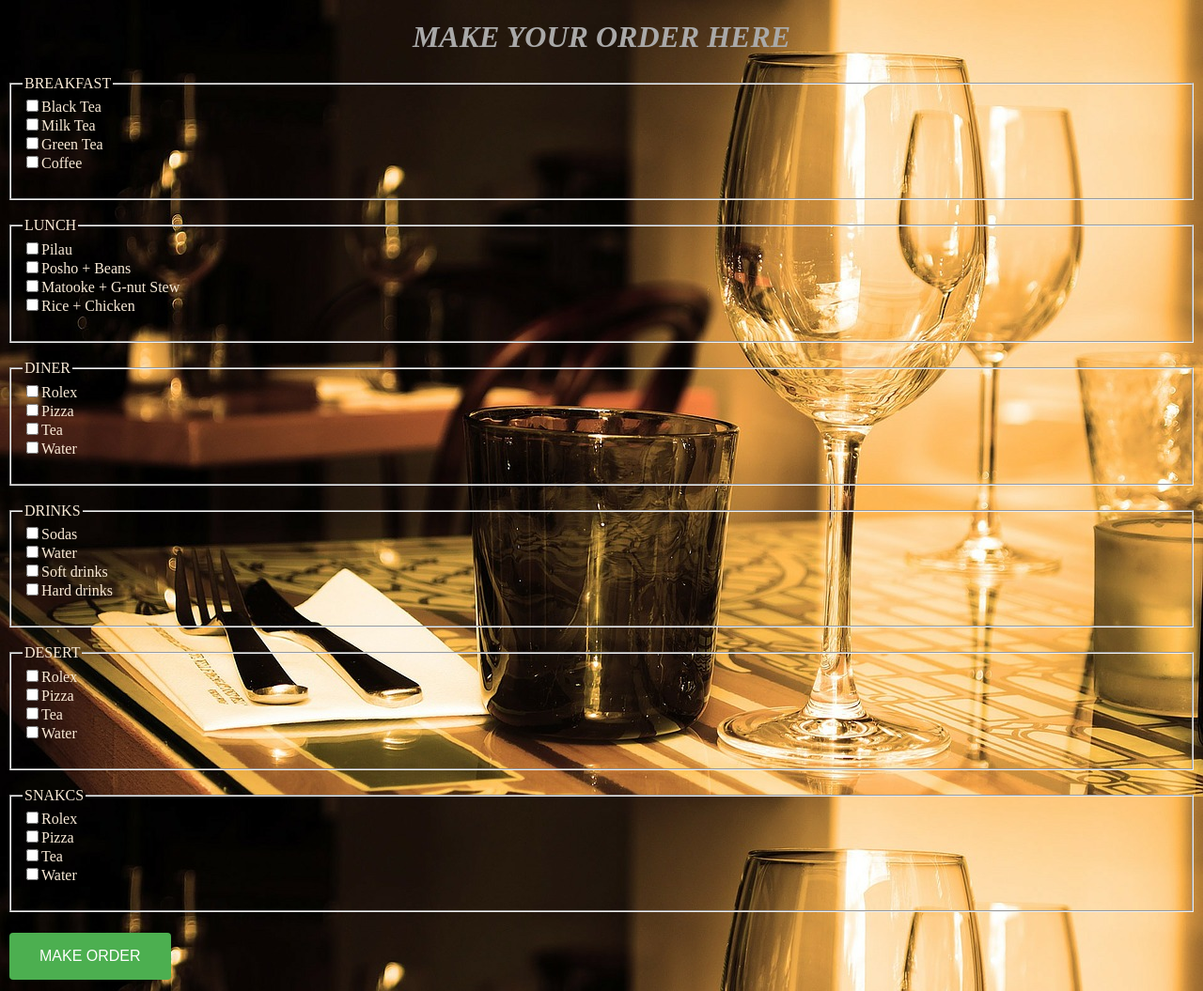
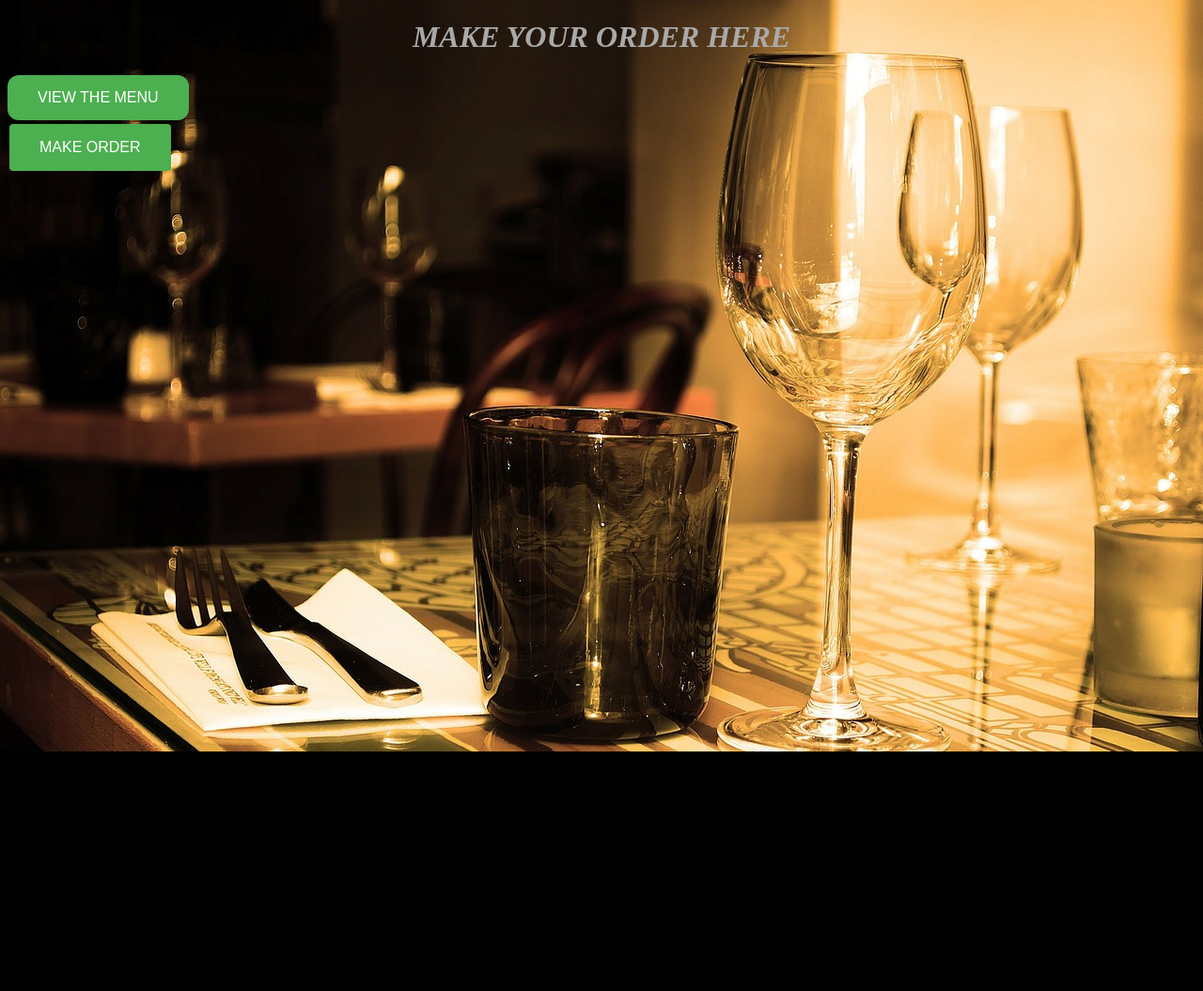
Before and after one commit to joshtrigger/fast-food-fast, a PHP site: page /order.html in a window 1280 px wide. Shown: the whole page at 94% size. After the commit the page ends 800 px from the top, so only its background shows below. Run offline with PHP 8.4, Linux system fonts and the light colour scheme.

Commit message:
user can view menu

```diff
--- a/ui/css/main.css
+++ b/ui/css/main.css
@@ -29,7 +29,7 @@ ol{
     padding: 20px;
 }
 
-.order_section{
+#_menu{
     color: antiquewhite;
 }
 
@@ -91,7 +91,7 @@ input[type=submit], input[type=button]{
     align-content: left;
 }
 
-#accept, #add{
+#accept, #add, #getMenu{
     background-color: #4CAF50; /* Green */
     border: none;
     color: white;
--- a/ui/items.html
+++ b/ui/items.html
@@ -3,7 +3,7 @@
 <head>
     <meta charset="utf-8" />
     <meta http-equiv="X-UA-Compatible" content="IE=edge">
-    <title>Page Title</title>
+    <title>FoodMenu</title>
     <meta name="viewport" content="width=device-width, initial-scale=1">
     <link rel="stylesheet" type="text/css" media="screen" href="css/main.css" />
 </head>
--- a/ui/order.html
+++ b/ui/order.html
@@ -9,59 +9,45 @@
 </head>
 <body>
     <h1>MAKE YOUR ORDER HERE</h1>
-   <div class="order_section">
-        <form action="orderhistory.html">
-                <fieldset id="breakfast">
-                    <legend>BREAKFAST</legend>
-                        <input type="checkbox" name="order" value="">Black Tea <br>
-                        <input type="checkbox" name="order" value="">Milk Tea <br>
-                        <input type="checkbox" name="order" value="">Green Tea <br>
-                        <input type="checkbox" name="order" value="">Coffee <br><br>
-                </fieldset><br>
+    <div id="_menu">
+       <button id="getMenu">VIEW THE MENU</button>
+    </div>
+    <form onsubmit="return submission()">
+        <input id="makeOrder" type="submit" value="MAKE ORDER">
+    </form>
+</body>
+<script>
+    function submission(){
+        location = 'orderhistory.html'
+    }
 
-                <fieldset id="lunch">
-                        <legend>LUNCH</legend>
-                            <input type="checkbox" name="order" value="">Pilau <br>
-                            <input type="checkbox" name="order" value="">Posho + Beans <br>
-                            <input type="checkbox" name="order" value="">Matooke + G-nut Stew <br>
-                            <input type="checkbox" name="order" value="">Rice + Chicken <br><br>
-                </fieldset><br>
+    document.getElementById('getMenu').addEventListener
+    ('click', getMenu)
 
-                <fieldset id="diner">
-                        <legend>DINER</legend>
-                            <input type="checkbox" name="order" value="">Rolex <br>
-                            <input type="checkbox" name="order" value="">Pizza <br>
-                            <input type="checkbox" name="order" value="">Tea <br>
-                            <input type="checkbox" name="order" value="">Water <br><br>
-                </fieldset><br>
-
-                <fieldset id="drinks">
-                        <legend>DRINKS</legend>
-                            <input type="checkbox" name="order" value="">Sodas <br>
-                            <input type="checkbox" name="order" value="">Water <br>
-                            <input type="checkbox" name="order" value="">Soft drinks <br>
-                            <input type="checkbox" name="order" value="">Hard drinks <br><br>
-                </fieldset><br>
-
-                <fieldset id="desert">
-                        <legend>DESERT</legend>
-                            <input type="checkbox" name="order" value="">Rolex <br>
-                            <input type="checkbox" name="order" value="">Pizza <br>
-                            <input type="checkbox" name="order" value="">Tea <br>
-                            <input type="checkbox" name="order" value="">Water <br><br>
-                </fieldset><br>
-
-                <fieldset id="snacks">
-                        <legend>SNAKCS</legend>
-                            <input type="checkbox" name="order" value="">Rolex <br>
-                            <input type="checkbox" name="order" value="">Pizza <br>
-                            <input type="checkbox" name="order" value="">Tea <br>
-                            <input type="checkbox" name="order" value="">Water <br><br>
-                </fieldset><br>
-
-
-                <input type="submit" value="MAKE ORDER">
-        </form>
-   </div>
-</body>
+    function getMenu(){
+        fetch('http://127.0.0.1:5000/api/v1/menu', {
+            headers:{
+                'Authorization':localStorage.getItem('token'),
+                'Content-Type':'application/json'
+            }
+        })
+        .then((response) => response.json())
+        .then((data) =>{
+            let output = '<h2>MENU</h2>';
+            data.forEach(function(item){
+                output += `
+                    <form>
+                        <fieldset>
+                            <input type="checkbox">Name: ${item.name}<br>
+                            Description: ${item.description}<br>
+                            Price: ${item.price}<br>
+                        </fieldset><br>
+                    </form>
+                `;
+            });
+            document.getElementById('_menu').innerHTML =
+            output;
+        })
+    }
+</script>
 </html>
```
Also changed, not shown: ui/index.html (+27 -12 lines).
